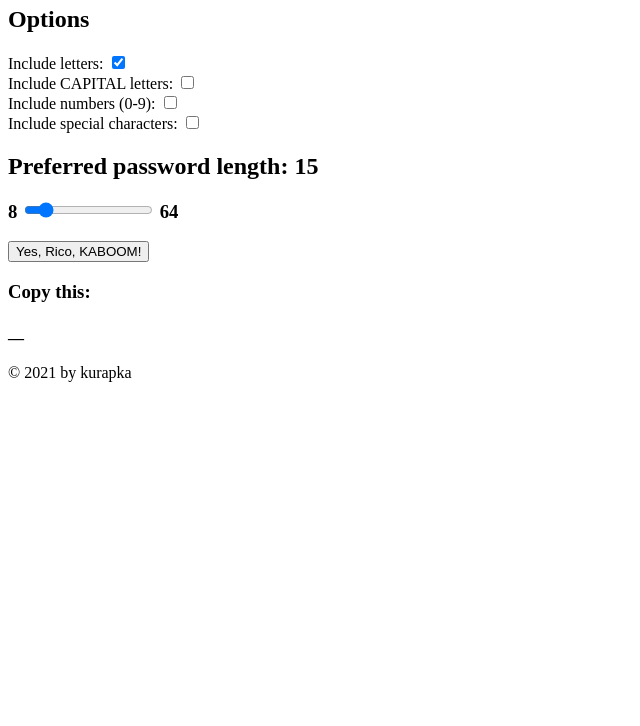
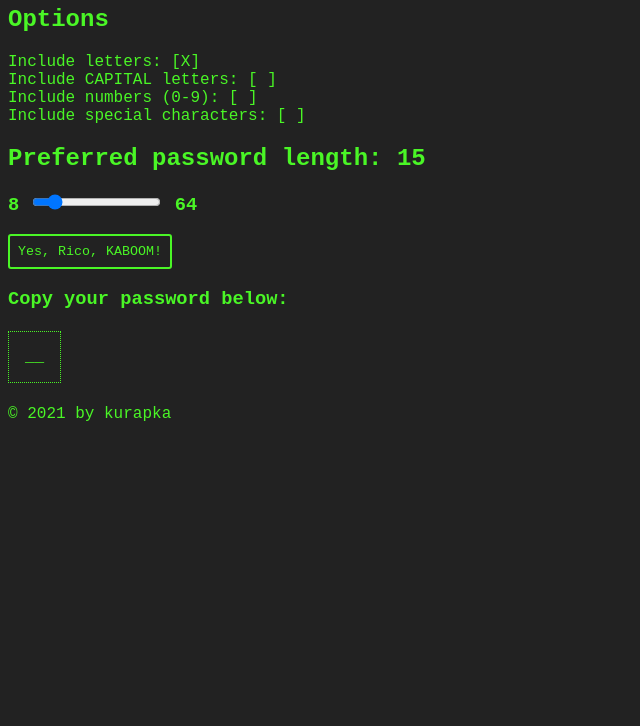
Before and after one commit to dainiuxt/passgen, a plain HTML site: page index.html in a window 1280 px wide. Shown: the part 74-800 px from the top of the page, without its empty margins (0-640 px from the left). Drawn offline with Linux system fonts and the light colour scheme.

Commit message:
add hacker type styles

```diff
--- a/index.html
+++ b/index.html
@@ -16,15 +16,19 @@
           <h2>Options</h2>
           <label class="options" for="letters">Include letters:
             <input type="checkbox" name="letters" id="letters" checked>
+            <span></span>
           </label>
           <label class="options" for="capitals">Include CAPITAL letters:
             <input type="checkbox" name="capitals" id="capitals">
+            <span></span>
           </label>
           <label class="options" for="numbers">Include numbers (0-9):
             <input type="checkbox" name="numbers" id="numbers">
+            <span></span>
           </label>
           <label class="options" for="special">Include special characters:
             <input type="checkbox" name="special" id="special">
+            <span></span>
           </label>
         </article>
         <h2>Preferred password length: <output for="passlength" name="selected" id="selected" class="bubble">15</output></h2>
@@ -36,7 +40,7 @@
         <button id="kaboom" type="submit" data-tooltip="Generate your password">Yes, Rico, KABOOM!</button>
       </section>
       <hgroup>
-        <h3>Copy this:</h3>
+        <h3>Copy your password below:</h3>
         <h4 class="result">__</h4>
       </hgroup>
     </main>
--- a/style.css
+++ b/style.css
@@ -1,3 +1,34 @@
+:root {
+  font-family: 'Courier New', Courier, monospace;
+  background-color: #222;
+  color: #4AF626;
+}
+.result {
+  border: 1px dotted #4AF626;
+  padding: 1rem;
+  width: fit-content;
+}
 .options {
   display: block;
 }
+.options input {
+  display: none;
+}
+.options span {
+  cursor: pointer;
+}
+.options span::after  {
+  content: '[ ]';
+}
+.options input:checked + span::after {
+  content: '[X]';
+}
+
+button {
+  background-color: #222;
+  color: #4AF626;
+  font-family: 'Courier New', Courier, monospace;
+  border: #4AF626 solid 2px;
+  border-radius: 3px;
+  padding: 0.5rem;
+}
```
